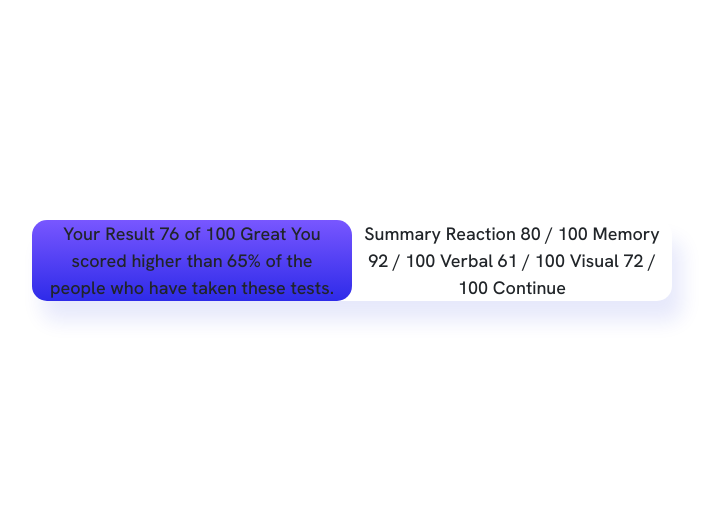
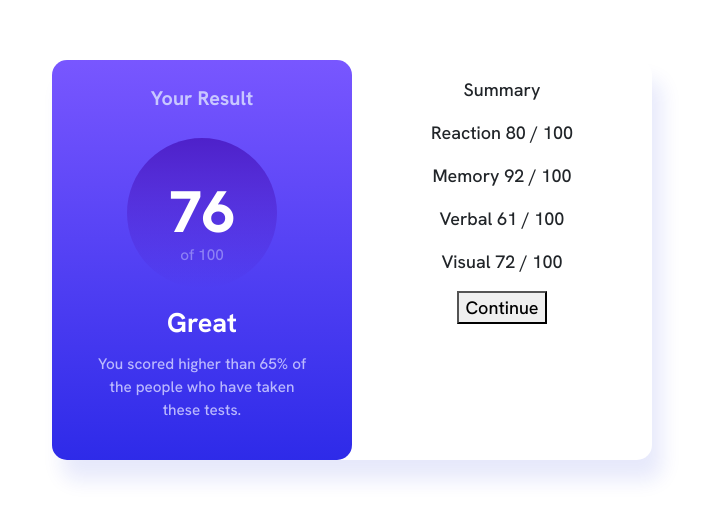
Before and after one commit to NoraLili/results-summary-component, a plain HTML site: page index.html in a window 1280 px wide. Shown: the part 140-658 px from the top of the page, without its empty margins (288-1000 px from the left). Drawn offline with nearby package versions, Linux system fonts and the light colour scheme.

Commit message:
Results component

```diff
--- a/css/style.css
+++ b/css/style.css
@@ -1,5 +1,4 @@
 body {
-    width: 50%;
     margin: auto;
     font-family: 'Hanken Grotesk';
     font-size: 18px;
@@ -7,18 +6,27 @@ body {
     display: flex;
     justify-content: center;
     align-items: center;
-    min-height: 100vh; /* Optional: To make sure the container fills the entire viewport height */
+    min-height: 100vh;
 }
 
-.div-element-white {
+.div-element-big {
     border-radius: 15px;
     box-shadow: 10px 20px 20px hsla(234, 85%, 45%, 0.1);
     margin: 0 !important;
+    max-height: 100vh;
+    height: 400px;
+    width: 600px;
 }
 
 .div-element-blue {
     background: linear-gradient(180deg, hsl(252, 100%, 67%), hsl(241, 81%, 54%));
     border-radius: 15px;
+    height: 400px;
+    max-height: 100vh;
+}
+
+.div-element-white {
+    max-height: 100vh;
 }
 
 @media (max-width: 575.98px) {
@@ -28,7 +36,7 @@ body {
         align-items: flex-start !important;
     }
 
-    .div-element-white {
+    .div-element-big {
         border-radius: 0;
         box-shadow: none;
     }
@@ -64,8 +72,52 @@ body {
     --dark-gray-blue: hsl(224, 30%, 27%);
 }
 
-.circle-gradient {
-    background: linear-gradient(270deg, hsla(256, 72%, 46%, 1), hsla(241, 72%, 46%, 0));
+.circle {
+    background: linear-gradient(180deg, hsla(256, 72%, 46%, 1), hsla(241, 72%, 46%, 0));
+    border-radius: 50%;
+    width: 150px;
+    height: 150px;
+    margin: auto;
+    position: relative;
+}
+
+.centered {
+    position: absolute;
+    top: 50%;
+    left: 50%;
+    transform: translate(-50%, -50%);
+    height: 65%;
+}
+
+.str-your-result {
+    color: hsl(241, 100%, 89%);
+    font-size: 110%;
+}
+
+.number-your-result {
+    position: absolute;
+    top: 50%;
+    left: 50%;
+    transform: translate(-50%, -50%);
+    font-size: 325%;
+}
+
+.str-of-100 {
+    font-size: 85%;
+    color: hsl(241, 100%, 89%, 0.5);
+    margin-top: 80px;
+}
+
+.str-great {
+    font-size: 150%;
+    margin: 15px;
+    margin-bottom: 10px;
+}
+
+.str-rating {
+    font-size: 85%;
+    color: hsl(241, 100%, 89%, 0.9);
+    margin: 0px 25px 25px 25px;
 }
 
 .attribution {
--- a/index.html
+++ b/index.html
@@ -14,35 +14,33 @@
 </head>
 
 <body>
-    <div class="row div-element-white">
-      <div class="col-12 col-sm-6 div-element-blue">
-
-        Your Result
-
-        76
-        of 100
-
-        Great
-        You scored higher than 65% of the people who have taken these tests.
+  <div class="row div-element-big">
+    <div class="col-12 col-sm-6 div-element-blue p-3">
+      <p class="str-your-result bold p-2">Your Result</p>
+      <div class="circle">
+        <div class="centered">
+          <p class="number-your-result extra-bold text-white mb-0">76</p>
+          <p class="str-of-100">of 100</p>
+        </div>
       </div>
-      <div class="col-12 col-sm-6">
-        Summary
-
-        Reaction
-        80 / 100
-
-        Memory
-        92 / 100
-
-        Verbal
-        61 / 100
-
-        Visual
-        72 / 100
-
-        Continue
+      <p class="str-great bold text-white">Great</p>
+      <p class="str-rating medium-font">You scored higher than 65% of the people who have taken these tests.</p>
+    </div>
+    <div class="col-12 col-sm-6 div-element-white p-3">
+      <p>Summary</p>
+      <div>
+        <p>Reaction
+          80 / 100</p>
+        <p>Memory
+          92 / 100</p>
+        <p>Verbal
+          61 / 100</p>
+        <p>Visual
+          72 / 100</p>
       </div>
+      <button>Continue</button>
     </div>
+  </div>
 
   <!-- <div class="attribution">
     Challenge by <a href="https://www.frontendmentor.io?ref=challenge" target="_blank">Frontend Mentor</a>.
```
